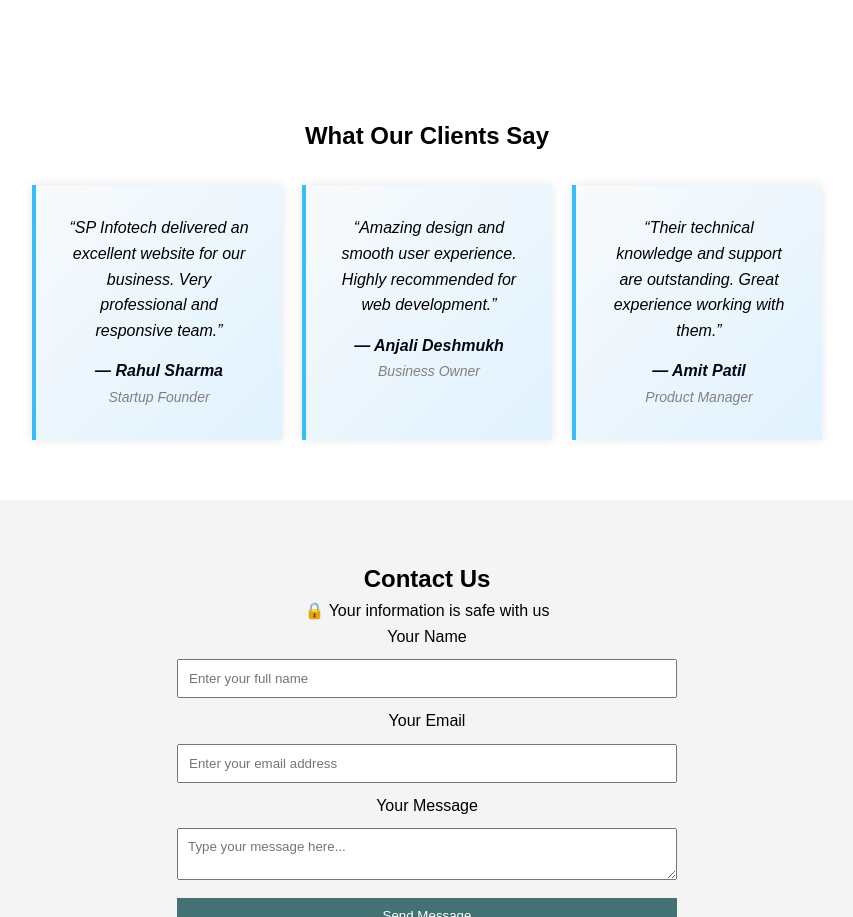
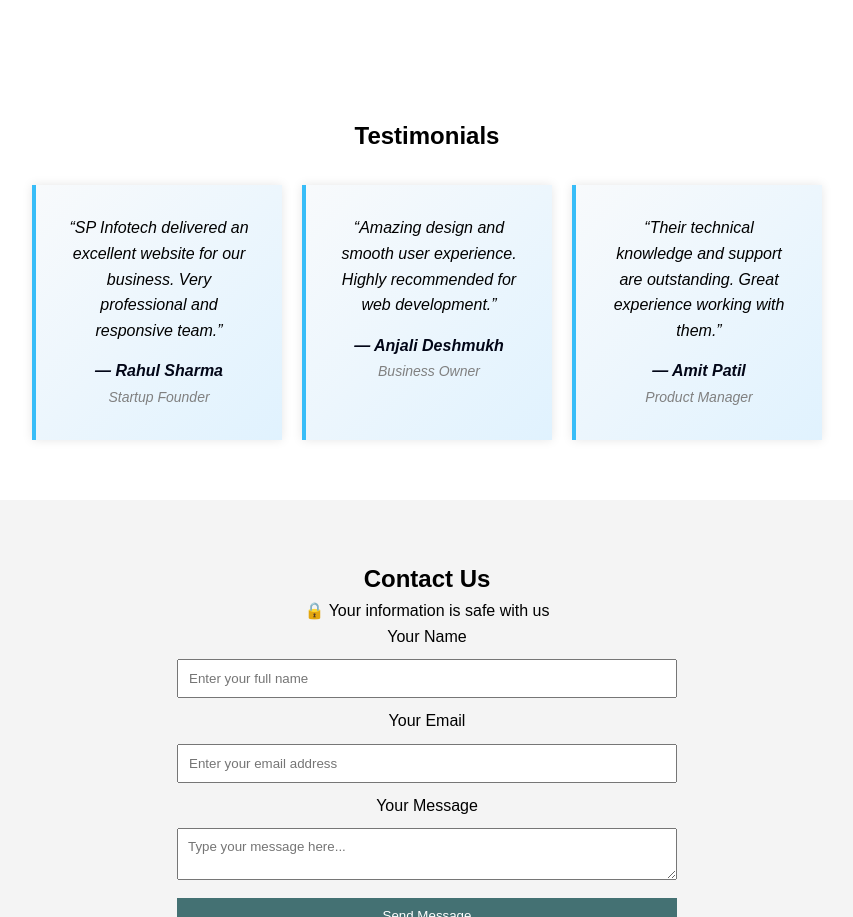
Before and after one commit to sakshi515-cloud/SP-Company-Portfolio, a plain HTML site: page index.html in a window 1280 px wide. Shown: the part 2523-3440 px from the top of the page, without its empty margins (213-1066 px from the left). Drawn offline with nearby package versions, Linux system fonts and the light colour scheme.

Commit message:
Update index.html

```diff
--- a/index.html
+++ b/index.html
@@ -162,7 +162,7 @@
 </section>
 <!-- Testimonials -->
 <section id="testimonials" class="section">
-    <h2>What Our Clients Say</h2>
+    <h2>Testimonials</h2>
 
     <div class="cards testimonials">
         <div class="card testimonial-card">
```
